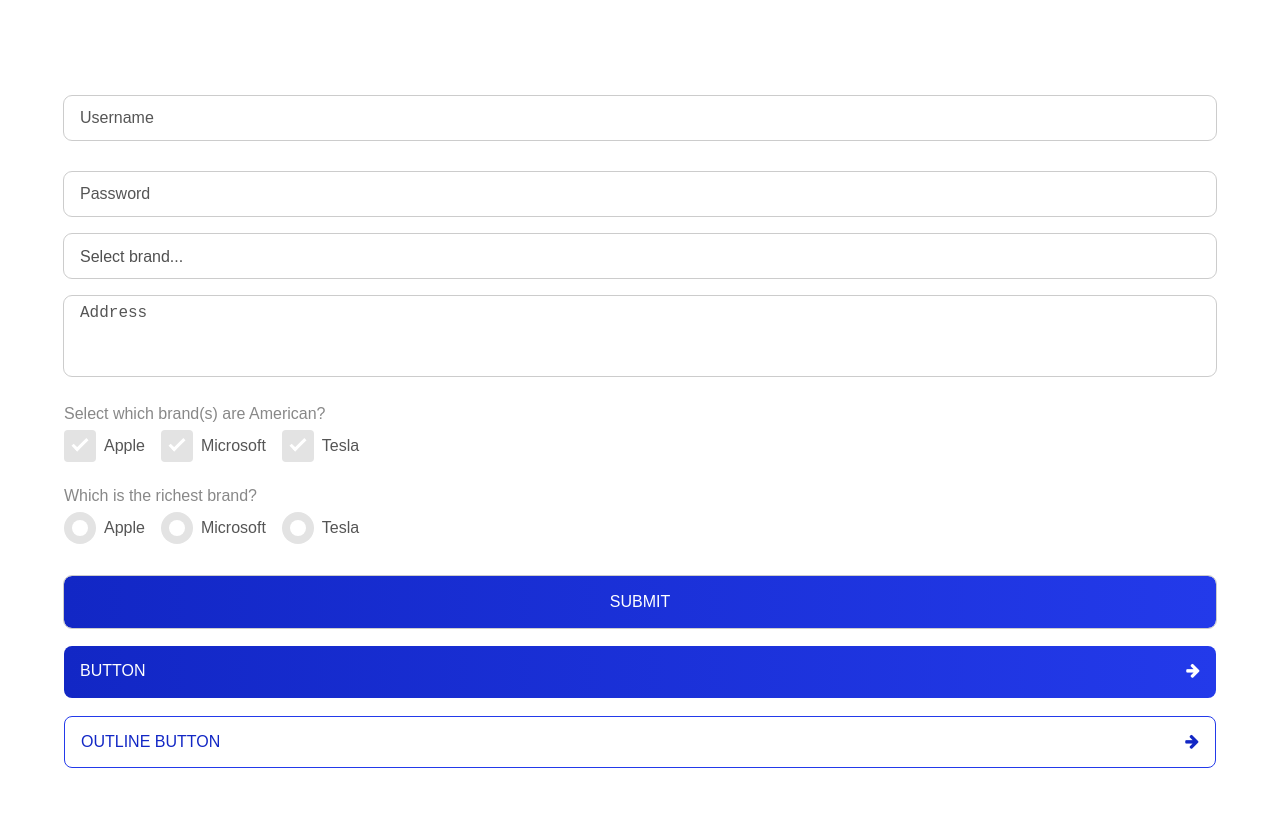
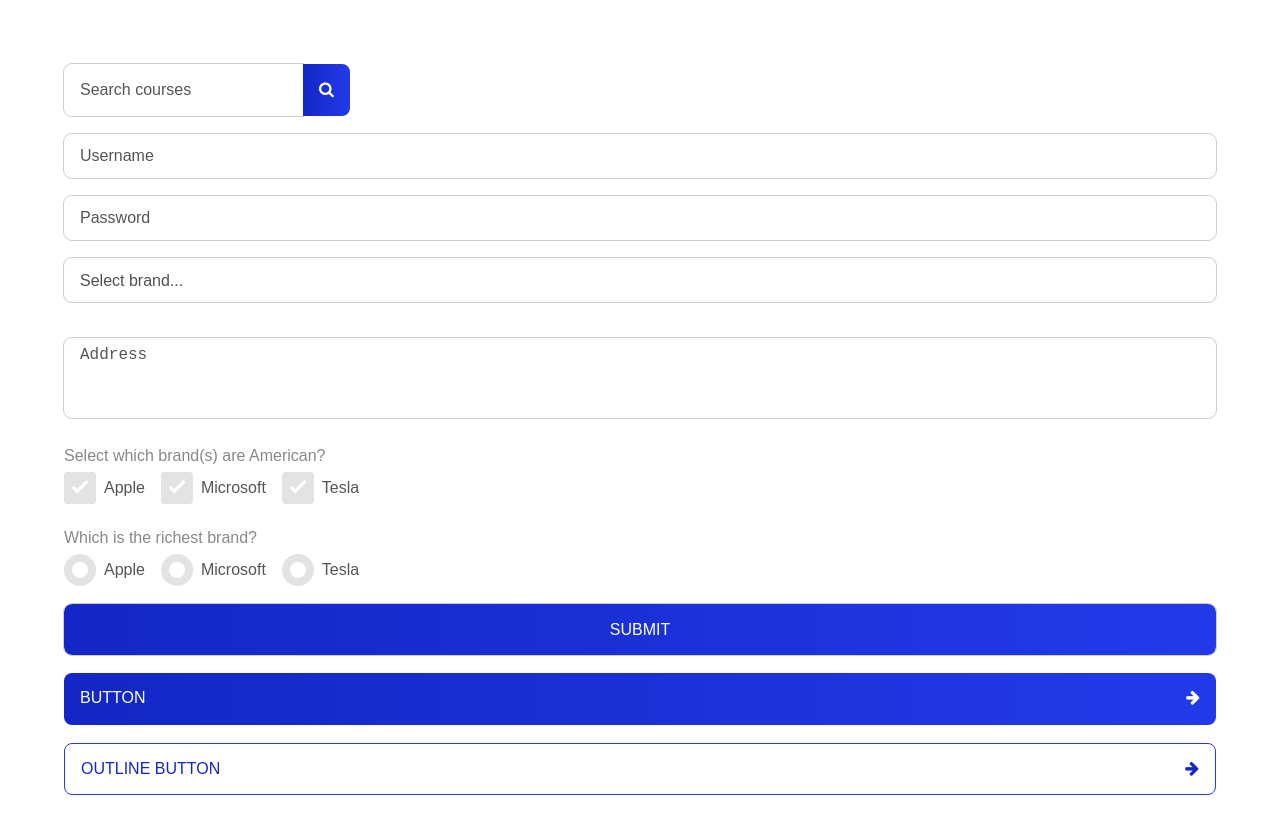
Before and after one commit to alextoyinore/techschool, a React (Create React App) app: page / in a window 1280 px wide. Shown: the top 834 px of the page. Built offline with nearby package versions, Linux system fonts and the light colour scheme.

Commit message:
creating search widget and adding animation

```diff
--- a/src/App.css
+++ b/src/App.css
@@ -43,7 +43,12 @@ div{
     font-weight: light;
     cursor: pointer;
     text-transform: uppercase;
-    border-radius: .5rem;
+    transition: 1s ease-in-out;
+}
+
+.ts-btn:hover, input[type=submit]:hover{
+    background-image: linear-gradient(to right, rgb(4, 168, 113), rgb(22, 221, 154));
+    outline: 0;
 }
 
 .ts-btn-outline{
@@ -55,7 +60,7 @@ div{
     font-weight: light;
     cursor: pointer;
     text-transform: uppercase;
-    border-radius: .5rem;
+    transition: 1s ease-in-out;
 }
 
 .ts-btn-outline:hover{
@@ -67,7 +72,6 @@ div{
     width: 100%;
     display: inline-block;
     box-sizing: border-box;
-    height: 2.75rem;
     font-size: 1rem;
     border: 0;
     outline: .01rem solid #ccc;
@@ -76,16 +80,16 @@ div{
     padding-inline-end: 1rem;
     border-radius: .5rem;
     color: rgb(80, 80, 80);
-    /* transition: width 0.4s ease-in-out; */
+    transition: 1s ease-in-out;
 }
 
 .ts-input:focus, .ts-input:hover {
     outline: .01rem solid rgb(35, 58, 234);
+    letter-spacing: .05rem;
 }
 
 .ts-input[type=password]:focus{
     font: 2rem;
-    letter-spacing: .05rem;
 }
 
 ::placeholder{
--- a/src/App.js
+++ b/src/App.js
@@ -10,6 +10,7 @@ import TextArea from './widgets/TextArea';
 import CheckBoxGroup from './widgets/CheckBoxGroup';
 import RadioGroup from './widgets/RadioGroup';
 import OutlineButton from './widgets/OutlineButton';
+import SearchField from './widgets/SearchField';
 // import Loading from './widgets/Loading';
 
 function App() {
@@ -17,19 +18,22 @@ function App() {
   return (
     <div className="App">
       {/* <Loading /> */}
-      <InputField hintText='Username' />
-      <InputField hintText='Password' type='password' />
-      <Select data={items} hintText='Select brand...' />
+      <SearchField hintText='Search courses' /><br/>
+      <InputField hintText='Username' /><br/>
+      <InputField hintText='Password' type='password' /><br/>
+      <Select data={items} hintText='Select brand...' /><br/>
       <TextArea hintText='Address' />
       <br/>
       <CheckBoxGroup checkBoxList={items} labelText='Select which brand(s) are American?' />
       <br/>
       <RadioGroup radioList={items} name='brands' labelText='Which is the richest brand?' />
-
+      <br/>
       <InputField type='submit' value='Submit'/>
       <br/>
       <Button text="Button" icon='fa fa-arrow-right' />
       <br/>
+      {/* <Button isSearch='true' />
+      <br/> */}
       <OutlineButton text='Outline Button' icon='fa fa-arrow-right'/>
     </div>
   );
--- a/src/widgets/Button.js
+++ b/src/widgets/Button.js
@@ -1,11 +1,17 @@
 import React from 'react'
 
-function Button({text, clicked, fontWeight, fontSize='1rem', icon}) {
+function Button({text, isSearch, clicked, fontWeight, fontSize='1rem', icon}) {
+  if(isSearch){
+    icon = 'fa fa-search'
+  }
+
   const styles = {
-    display: 'flex',
+    display: isSearch ? 'block' : 'flex',
     justifyContent: 'space-between',
     padding: '1rem 1rem',
     fontSize: fontSize,
+    fontWeight: fontWeight,
+    borderRadius: isSearch ? '0 .5rem .5rem 0' : '.5rem',
   }
 
   return (
@@ -14,7 +20,7 @@ function Button({text, clicked, fontWeight, fontSize='1rem', icon}) {
           style={icon && styles}
           onClick={clicked}
           className='ts-btn'>
-            <span>{text}</span>
+            {!isSearch && <span>{text}</span>}
             <span className={icon}></span>
       </button>
     </div>
--- a/src/widgets/CheckBox.js
+++ b/src/widgets/CheckBox.js
@@ -1,19 +1,24 @@
 import React from 'react'
 
 function CheckBox({preText, postText, active, id, name, handleChange}) {
+  const prePostStyles = {
+    marginLeft: postText ? '.5rem' : '0',
+    marginRight: preText ? '.5rem' : '0',
+  }
+
   return (
     <div className='ts-checkbox-container'>
-      {/* { preText !== '' &&
-        <span className='label' style={{marginRight: '.5rem'}} >{preText}</span>
-      } */}
+      { preText &&
+        <span className='label' style={prePostStyles} >{preText}</span>
+      }
 
         <label className='ts-checkbox'>
           <input onChange={handleChange} name={name} type='checkbox' />
           <span className='checkmark'></span>
         </label>
 
-      { postText !==  '' &&
-        <span className='label' style={{marginLeft: '.5rem'}} >{postText}</span>
+      { postText &&
+        <span className='label' style={prePostStyles} >{postText}</span>
       }
     </div>
   )
--- a/src/widgets/InputField.js
+++ b/src/widgets/InputField.js
@@ -1,12 +1,17 @@
 import React from 'react'
 
 function InputField(
-    {hintText, type, labelText, id, name, required, value}
+    {hintText, type, labelText, id, name, isRequired, value, isSearch}
     ) {
+      const styles = {
+        borderRadius: isSearch ? '.5rem 0 0 .5rem' : '.5rem',
+        height: (isSearch || (type==='submit')) ? '3.2rem' : '2.75rem'
+      }
   return (
     <div>
-        <label className='labelText' htmlFor={id}>{labelText}</label><br/>
+        { labelText && <label className='labelText' htmlFor={id}>{labelText}</label>}
         <input
+            style={styles}
             className='ts-input'
             placeholder={hintText}
             type={type}
--- a/src/widgets/OutlineButton.js
+++ b/src/widgets/OutlineButton.js
@@ -1,11 +1,17 @@
 import React from 'react'
 
-function OutlineButton({text, clicked, fontWeight, fontSize='1rem', icon}) {
+function OutlineButton({text, isSearch, clicked, fontWeight, fontSize='1rem', icon}) {
+  if(isSearch){
+    icon = 'fa fa-search'
+  }
+
   const styles = {
-    display: 'flex',
+    display: isSearch ? 'block' : 'flex',
     justifyContent: 'space-between',
     padding: '1rem 1rem',
     fontSize: fontSize,
+    fontWeight: fontWeight,
+    borderRadius: isSearch ? '0 .5rem .5rem 0' : '.5rem',
   }
 
   return (
@@ -14,8 +20,8 @@ function OutlineButton({text, clicked, fontWeight, fontSize='1rem', icon}) {
           style={icon && styles}
           onClick={clicked}
           className='ts-btn-outline'>
-          <span>{text}</span>
-          <span className={icon}></span>
+         {!isSearch && <span>{text}</span>}
+            <span className={icon}></span>
       </button>
     </div>
 
--- /dev/null
+++ b/src/widgets/SearchField.js
@@ -0,0 +1,21 @@
+import React from 'react'
+import InputField from './InputField'
+import Button from './Button'
+
+function SearchField({hintText}) {
+    const searchFieldStyles = {
+        display: 'flex',
+        alignContent: 'center',
+        alignItems: 'center',
+        width: '100%',
+        height: '3.25rem'
+    }
+  return (
+    <div style={searchFieldStyles}>
+        <InputField hintText={hintText} isSearch='true' />
+        <Button isSearch='true' />
+    </div>
+  )
+}
+
+export default SearchField
--- a/src/widgets/Select.js
+++ b/src/widgets/Select.js
@@ -2,10 +2,14 @@ import React from 'react'
 
 function Select({data, labelText, id, hintText, handleChange}) {
   const dataItems = data.map((d)=> <option value={d}>{d}</option>)
+  const styles = {
+    height: '2.75rem'
+  }
   return (
     <div>
-          <label htmlFor={id}>{labelText}</label><br/>
+          {labelText && <label htmlFor={id}>{labelText}</label>}
           <select
+          style={styles}
           className='ts-select'
           onChange={handleChange}>
             <option className='hint'>{hintText}</option>
```
